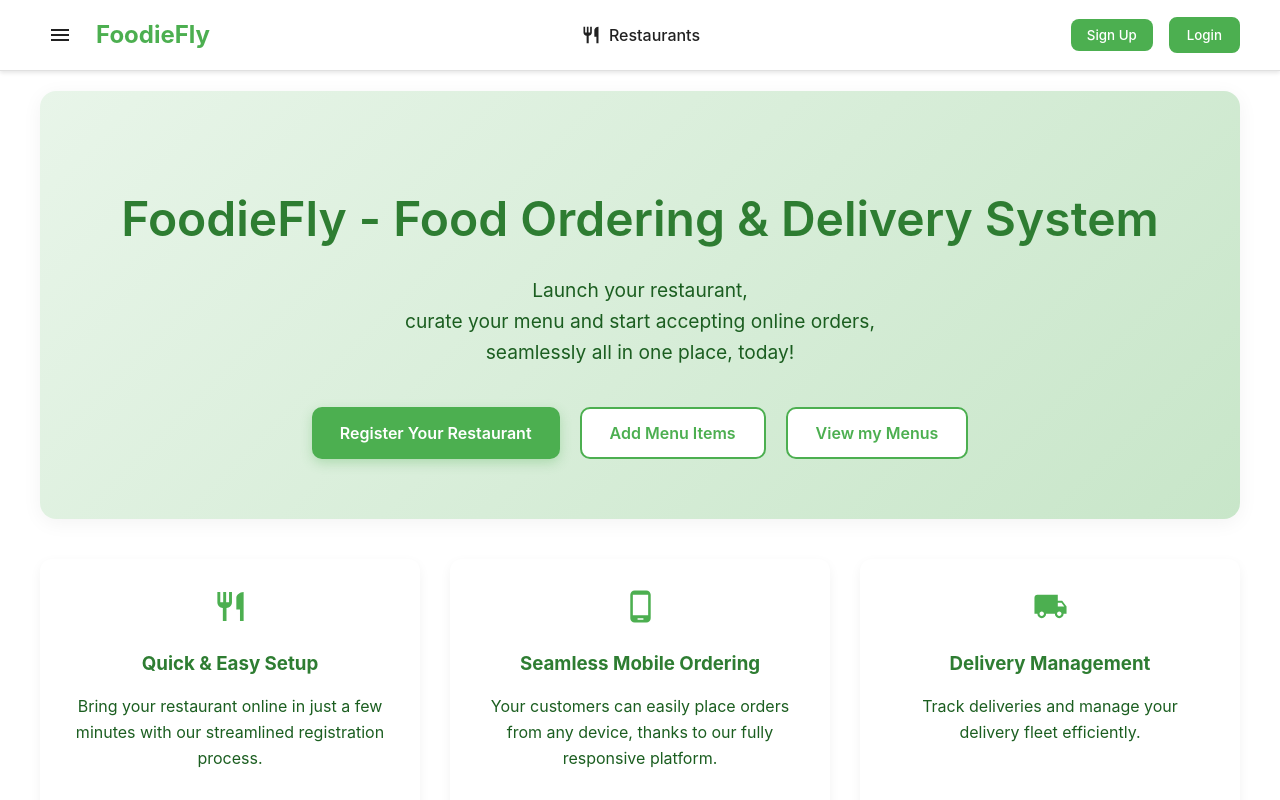
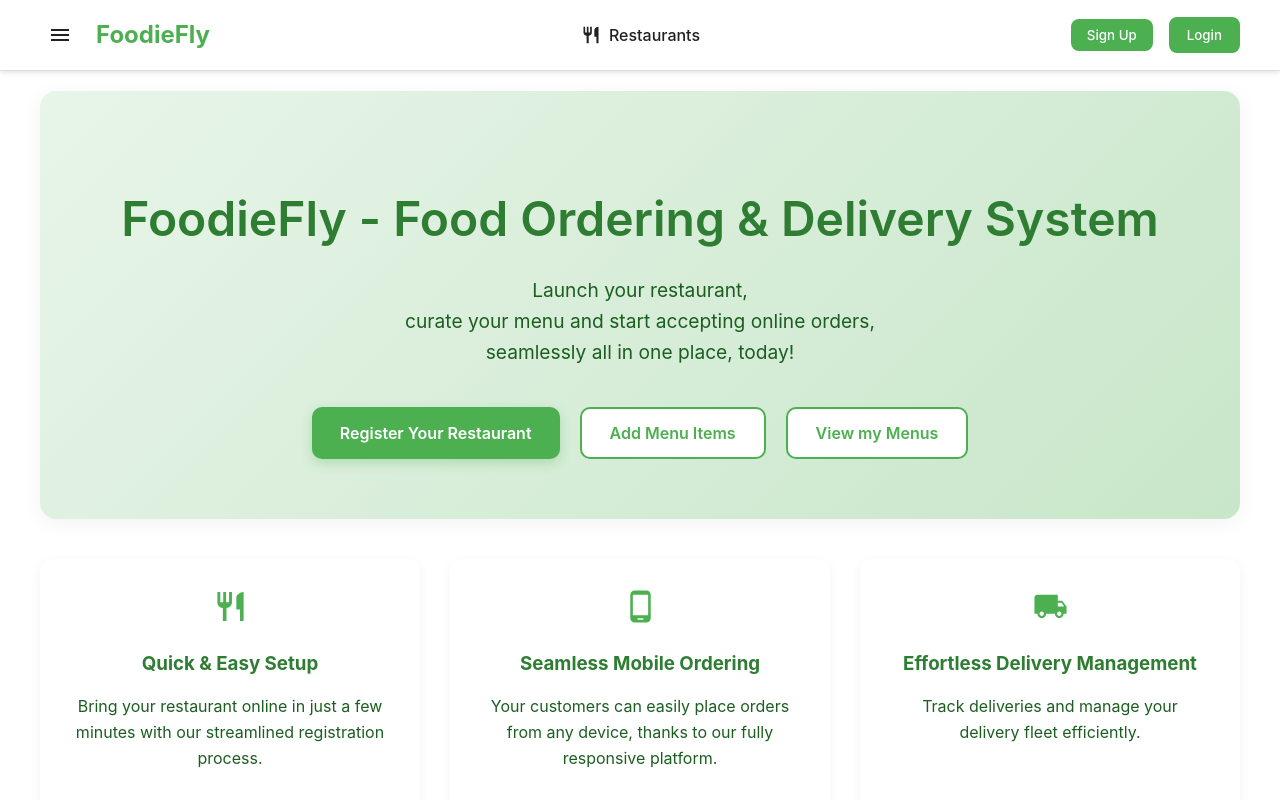
Before and after one commit to JordanCJ7/FoodieFly, a React (Create React App) app in the folder frontend/: page /restaurant-home in a window 1280 px wide. Shown: the top 800 px of the page. Built offline with nearby package versions, Linux system fonts and the light colour scheme.

Commit message:
Update Home.js

```diff
--- a/frontend/src/pages/RestaurantAdmin/home/Home.js
+++ b/frontend/src/pages/RestaurantAdmin/home/Home.js
@@ -115,7 +115,7 @@ function Home() {
           <div className="feature-icon">
             <LocalShippingIcon fontSize="large" />
           </div>
-          <h3>Delivery Management</h3>
+          <h3>Effortless Delivery Management</h3>
           <p>Track deliveries and manage your delivery fleet efficiently.</p>
         </div>
       </div>
```
